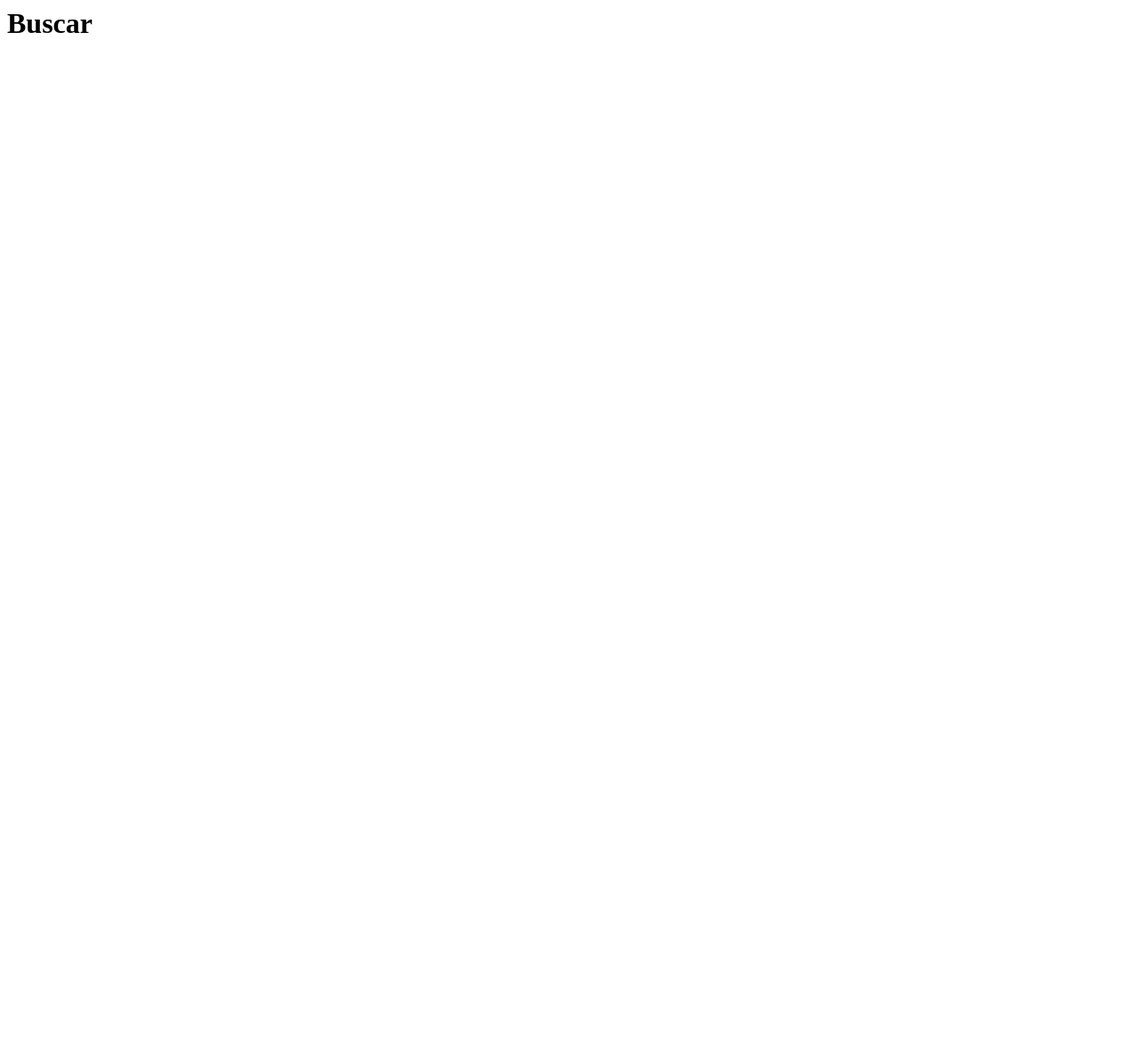
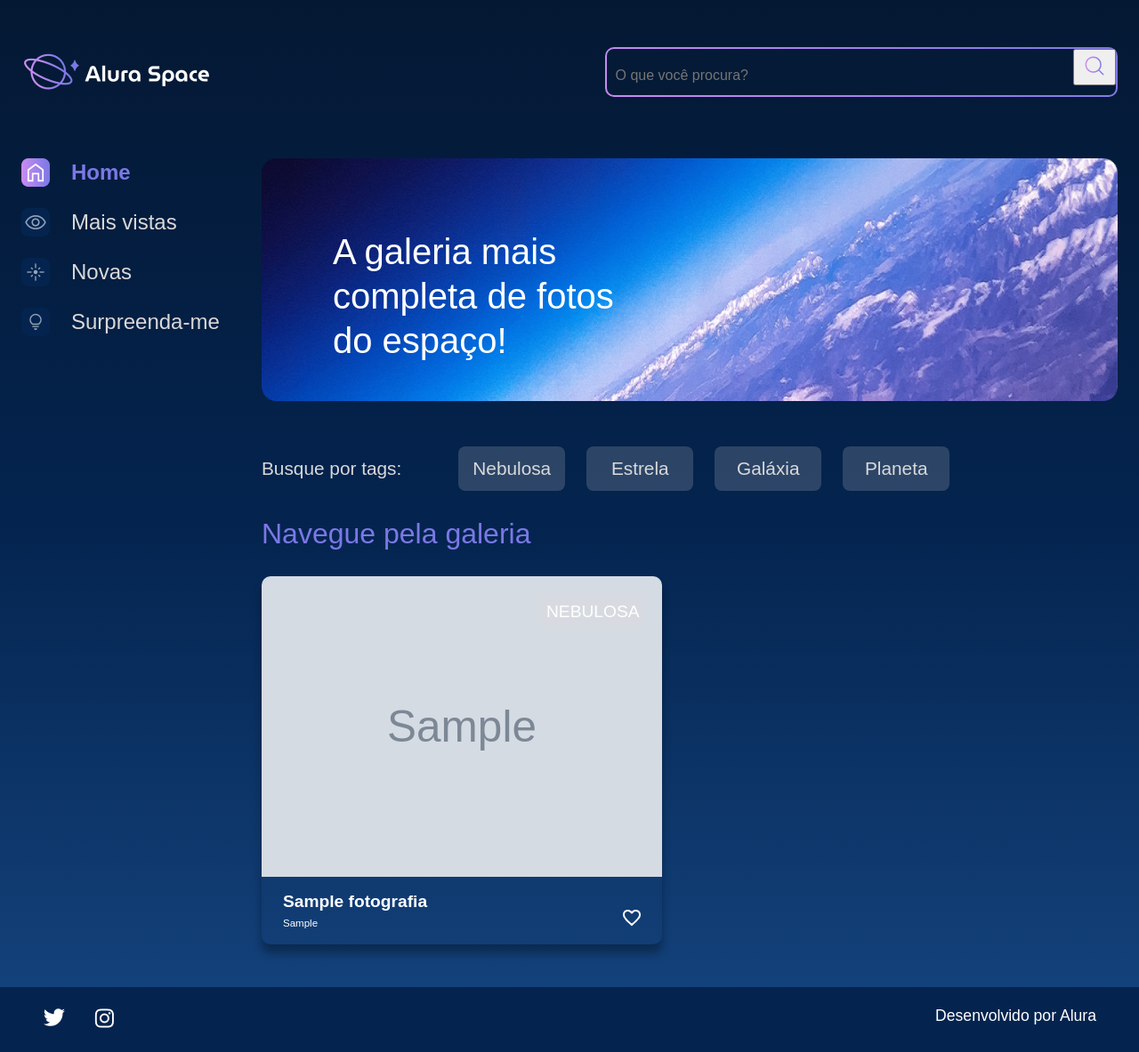
Before and after one commit to reulyson/alura_space, a Django app: page /buscar in a window 1280 px wide. Before the commit the page is almost empty. Shown: the whole page at 89% size. Before the commit the page ends 37 px from the top, so only its background shows below. Run offline with Django 5.2, Linux system fonts and the light colour scheme; tables that the repository leaves empty hold one stand-in row (values such as "Sample post"); grey boxes marked "Sample" are stand-in pictures.

Commit message:
feat(busca): implementar mecanismo de busca na galeria
- Cria a view 'buscar' para filtrar fotografias com base na palavra-chave fornecida na URL.
- Atualiza o template 'buscar.html' para exibir resultados filtrados ou uma mensagem de 'Fotografias não encontradas'.
- Adiciona lógica para verificar se a palavra-chave está presente e realiza a busca usando 'icontains'.
- Melhora a experiência do usuário ao permitir buscas dinâmicas na galeria.

Essa implementação enriquece a funcionalidade do site, permitindo que os usuários encontrem fotografias específicas de forma mais eficiente.

```diff
--- a/galeria/views.py
+++ b/galeria/views.py
@@ -13,4 +13,12 @@ def imagem(request, foto_id):
     return render(request, 'galeria/imagem.html', {"fotografia":fotografia}) # Renderiza a página da imagem com o objeto da fotografia
 
 def buscar(request):
-    return render (request, "galeria/buscar.html")
+
+    fotografias = Fotografia.objects.order_by("data_fotografia").filter(publicada=True)
+
+    if "buscar" in request.GET:
+        nome_a_buscar = request.GET['buscar']
+        if nome_a_buscar:
+            fotografias = fotografias.filter(nome__icontains=nome_a_buscar)
+
+    return render (request, "galeria/buscar.html", {"cards":fotografias})
--- a/templates/galeria/buscar.html
+++ b/templates/galeria/buscar.html
@@ -1 +1,54 @@
-<h1>Buscar</h1>
+{% extends 'galeria/base.html' %}
+{% load static %}
+{% block content %}
+
+            <section class="conteudo">
+                <section class="banner">
+                    <img class="banner__imagem" src="{% static '/assets/imagens/Banner(2).png' %}" alt="banner Alura Space">
+                    <h1 class="banner__titulo"> A galeria mais completa de fotos do espaço!</h1>
+                </section>
+                <section class="tags">
+                    <p class="tags__titulo">Busque por tags:</p>
+                    <ul class="tags__lista">
+                        <li class="tags__tag">Nebulosa</li>
+                        <li class="tags__tag">Estrela</li>
+                        <li class="tags__tag">Galáxia</li>
+                        <li class="tags__tag">Planeta</li>
+                    </ul>
+                </section>
+                <section class="galeria">
+                    <div class="cards">
+                        <h2 class="cards__titulo">Navegue pela galeria</h2>
+                        <ul class="cards__lista">
+                            {% if cards %} <!--verificando se existe cards antes de dar inicio ao for-->
+                            {% for fotografia in cards %} <!-- criando um estrutura de repetição para carregar as informações das fotos que estão armazenadas no banco de dados -->
+                            <li class="card">
+                                <a href="{% url 'imagem' fotografia.id  %}">
+                                {% if fotografia.foto == "" or fotografia.foto == null %}
+                                    <img class="card__imagem" src="{% static '/assets/imagens/galeria/not-found.png' %}" alt="foto">
+                                {% else %}
+                                    <img class="card__imagem" src="{{ fotografia.foto.url }}" alt="foto">
+                                {% endif %}
+                                </a>
+                                <span class="card__tag">{{fotografia.categoria}}</span>
+                                <div class="card__info">
+                                    <p class="card__titulo">{{fotografia.nome}}</p>
+                                    <div class="card__texto">
+                                        <p class="card__descricao">{{fotografia.legenda}}</p>
+                                        <span>
+                                            <img src="{% static '/assets/ícones/1x/favorite_outline.png' %}" alt="ícone de coração">
+                                        </span>
+                                    </div>
+                                </div>
+                            </li>
+                            {% endfor %}
+                            {% else %}
+                            <div class="imagem__texto">
+                                <p> Fotografias não encontradas </p>
+                            </div>
+                            {% endif %}
+                    </div>
+                </section>
+            </section>
+</div>
+{% endblock %}
```
